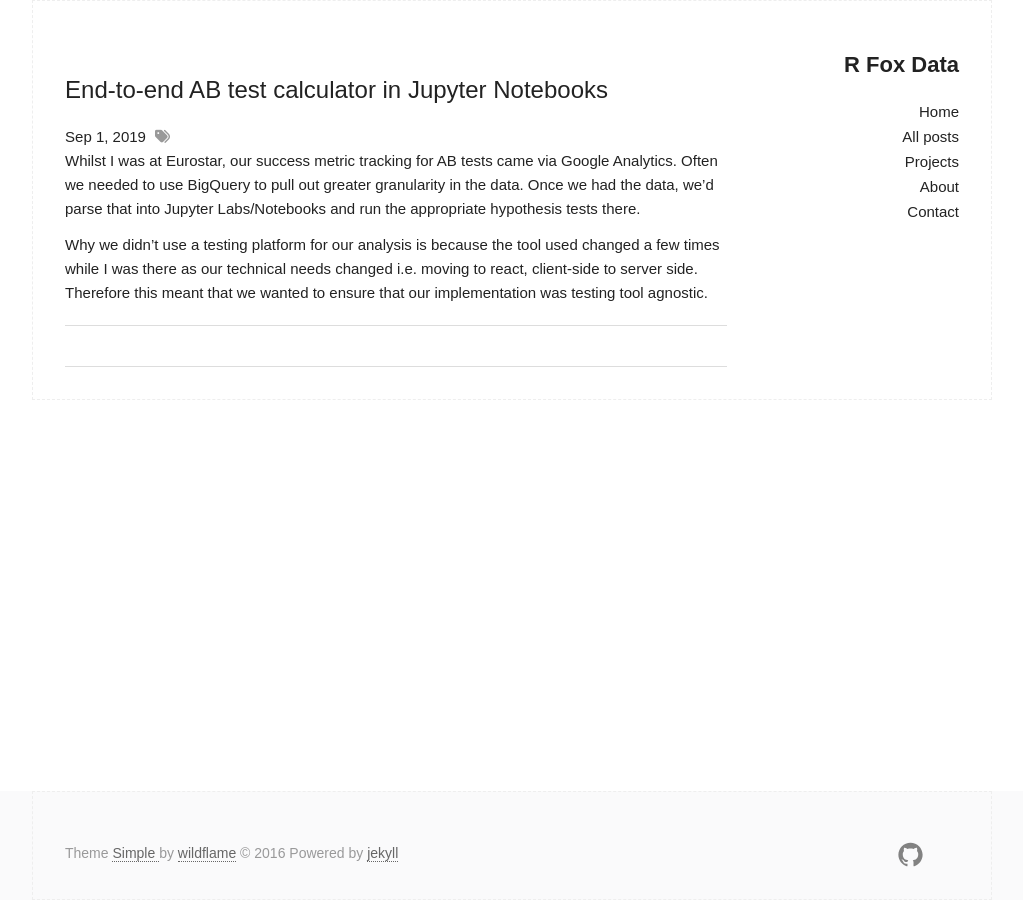
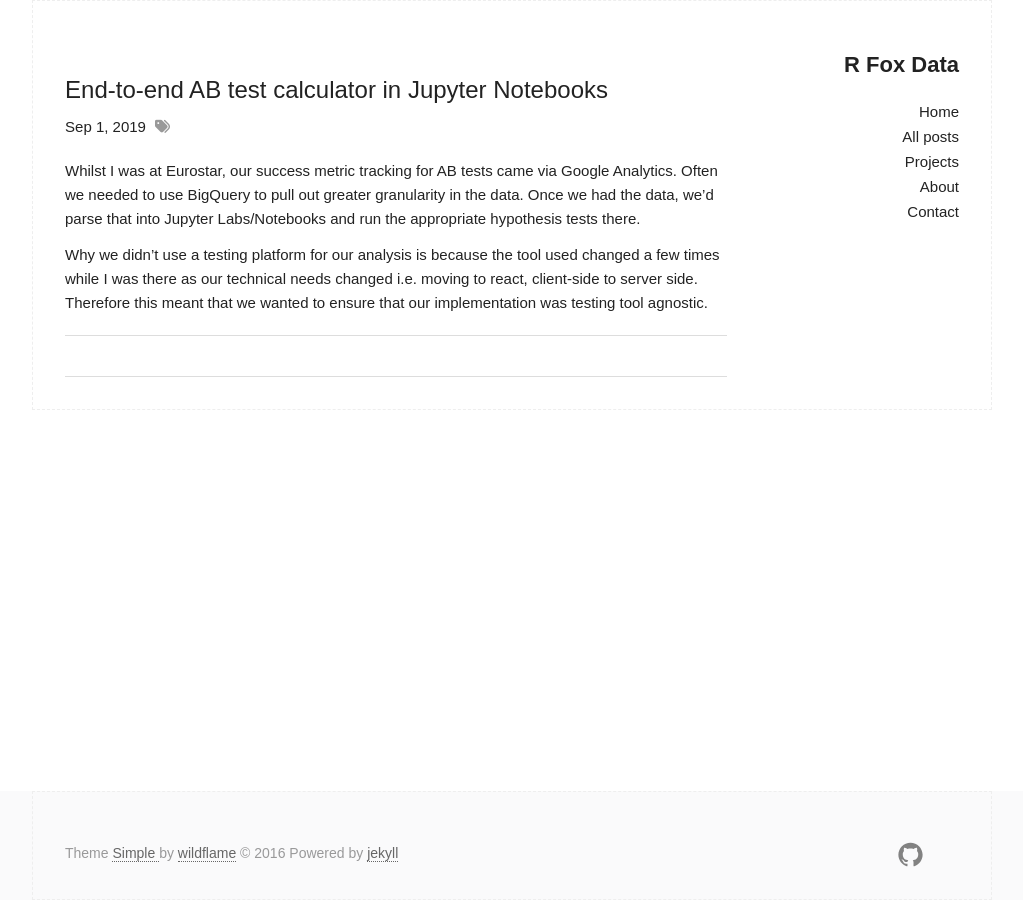
Before and after one commit to rjjfox/rjjfox.github.io, a Jekyll site: the page built from _projects/2019-09-01-Bigquery-to-notebooks-AB-tests.md, in a window 1280 px wide. Shown: the whole page, without its empty margins (128-1151 px from the left). Built offline with Jekyll 4.4.1, drawn with Linux system fonts in a browser that asks for light colours; nearby versions of some CDN libraries.

Commit message:
Margins around article titles altered to preference
Important rule added to bring the time and article categories closer to the title and header given an extra margin-bottom

```diff
--- a/_sass/_layout.scss
+++ b/_sass/_layout.scss
@@ -245,8 +245,12 @@
   }
 }
 
-.post_archive {
+.article_title{
+  margin-bottom: 1rem !important;
+}
 
+.article_header{
+  margin-bottom: 2rem;
 }
 
 .article_meta {
```
